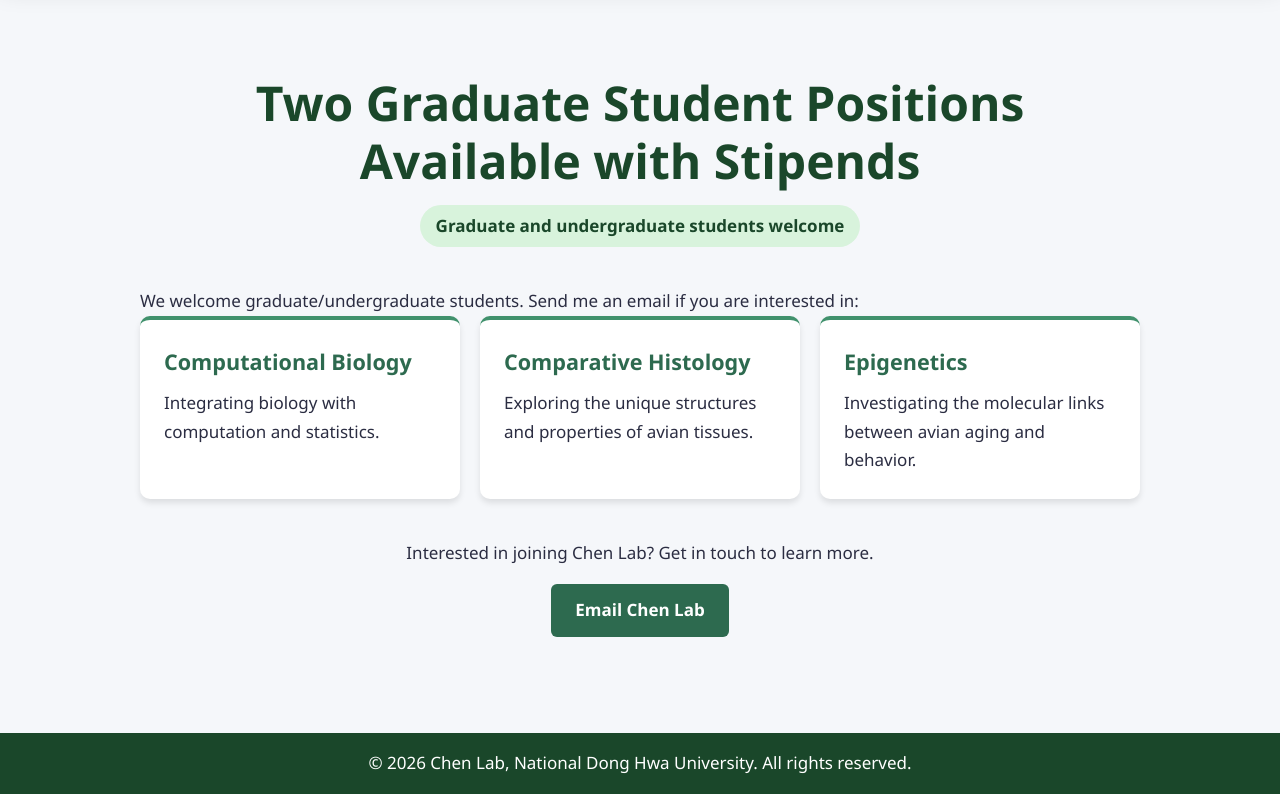
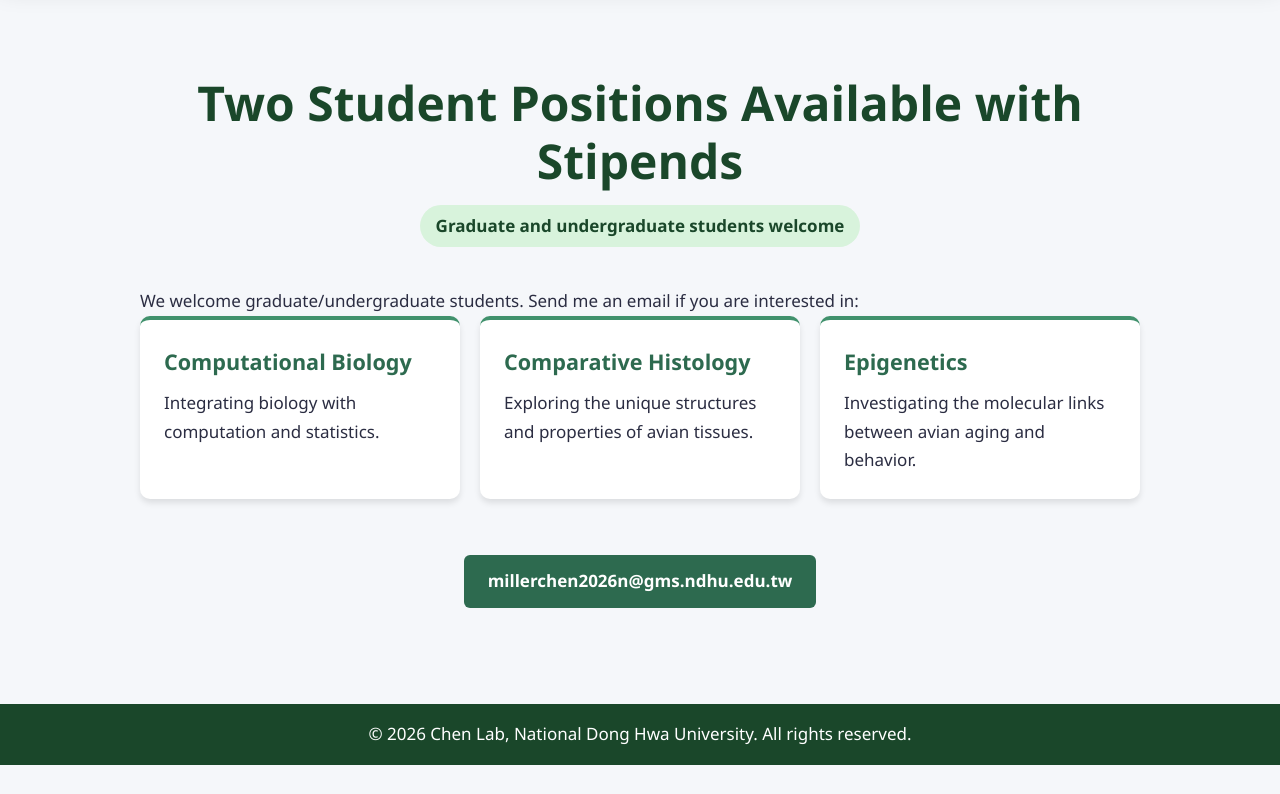
Before and after one commit to chihkuanchen/Chen-lab-website, a plain HTML site: page join.html in a window 1280 px wide. Shown: the part 137-931 px from the top of the page. After the commit the page ends 902 px from the top, so only its background shows below. Drawn offline with Linux system fonts and the light colour scheme.

Commit message:
Update Join page title and contact link
Co-authored-by: copilot-swe-agent[bot] <198982749+Copilot@users.noreply.github.com>

```diff
--- a/join.html
+++ b/join.html
@@ -224,7 +224,7 @@
     <main>
         <div class="join-content">
             <div class="intro">
-                <h1>Two Graduate Student Positions Available with Stipends</h1>
+                <h1>Two Student Positions Available with Stipends</h1>
                 <p class="stipend">Graduate and undergraduate students welcome</p>
             </div>
 
@@ -245,8 +245,7 @@
             </div>
 
             <div class="contact-cta">
-                <p>Interested in joining Chen Lab? Get in touch to learn more.</p>
-                <a href="mailto:millerchen2026n@gms.ndhu.edu.tw">Email Chen Lab</a>
+                <a href="mailto:millerchen2026n@gms.ndhu.edu.tw">millerchen2026n@gms.ndhu.edu.tw</a>
             </div>
         </div>
     </main>
```
